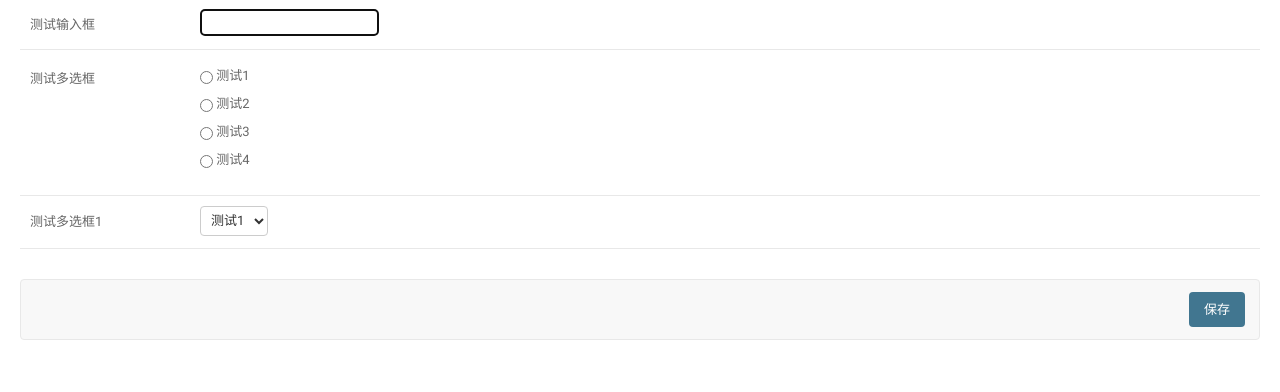
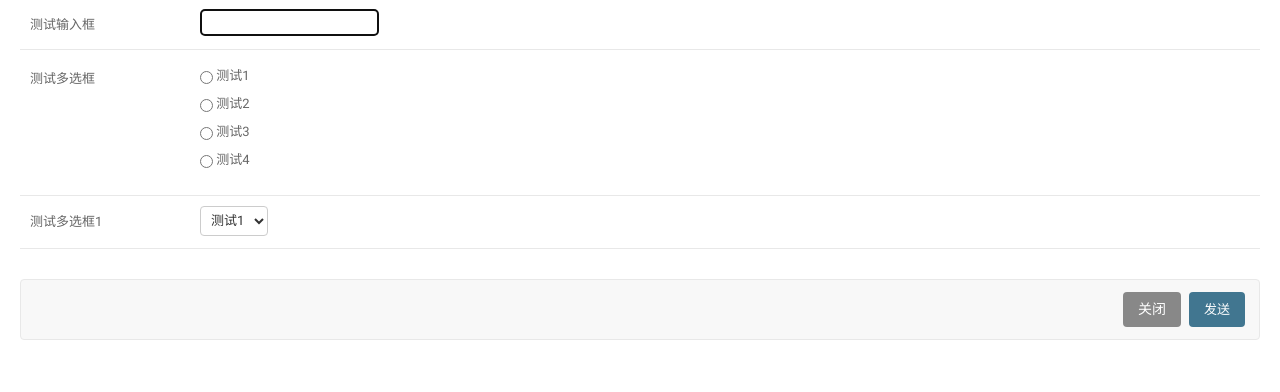
Before and after one commit to yinzhuoqun/django2, a Django app: page /blog/add_info in a window 1280 px wide. Shown: the part 70-462 px from the top of the page. Run offline with Django 3.2, Linux system fonts and the light colour scheme; some libraries are stand-ins or nearby versions.

Commit message:
更新：列表增加按钮表单优化

```diff
--- a/apps/blog/admin.py
+++ b/apps/blog/admin.py
@@ -49,7 +49,7 @@ class TagAdmin(admin.ModelAdmin):
 
 
 class ArticleAdmin(admin.ModelAdmin):
-    change_list_template = "friend_url_add_at_article.html"
+    change_list_template = "friend_url_add_at_article.html"  # 当前的模板名称
 
     form = ArticleAdminForm  # 指定了表单，就不要再用 formfield_overrides 了
 
--- a/apps/blog/forms.py
+++ b/apps/blog/forms.py
@@ -31,8 +31,13 @@ class AddInfoForm(forms.Form):
         ("4", "测试4"),
     )
 
-    test_input = forms.CharField(label="测试输入框", help_text="测试输入框")
+    test_input = forms.CharField(label="测试输入框", help_text="测试输入框", required=False)
     test_select = forms.CharField(label="测试下拉框", help_text="测试多选框", initial="in",
                                   widget=forms.RadioSelect(choices=select_choice, attrs={'class': 'form-control'}))
     test_select1 = forms.CharField(label="测试下拉框1", help_text="测试多选框1",
                                    widget=forms.Select(choices=select_choice, attrs={'class': 'form-control'}))
+
+    def clean_test_input(self):
+        test_input = self.cleaned_data.get("test_input").strip()
+        if not test_input:
+            raise forms.ValidationError("请输入内容")
--- a/apps/blog/templates/add_info.html
+++ b/apps/blog/templates/add_info.html
@@ -36,6 +36,7 @@
                             <div>
                                 <label for="{{ form.test_input.id_for_label }}">{{ form.test_input.help_text }}</label>
                                 {{ form.test_input }}
+                                <small class="">{{ form.test_input.errors }}</small>
                             </div>
                         </div>
 
@@ -43,6 +44,7 @@
                             <div>
                                 <label for="{{ form.test_select.id_for_label }}">{{ form.test_select.help_text }}</label>
                                 {{ form.test_select }}
+                                <small class="">{{ form.test_select.errors }}</small>
                             </div>
                         </div>
 
@@ -50,13 +52,16 @@
                             <div>
                                 <label for="{{ form.test_select1.id_for_label }}">{{ form.test_select1.help_text }}</label>
                                 {{ form.test_select1 }}
+                                <small class="">{{ form.test_select1.errors }}</small>
                             </div>
                         </div>
 
                     </fieldset>
 
                     <div class="submit-row">
-                        <input type="submit" value="保存" class="default" name="_save">
+                        <a href="javascript:window.opener=null;window.open('','_self');window.close();"
+                           class="closelink">关闭</a>
+                        <input type="submit" value="发送" class="default" name="_save">
                     </div>
                     <script type="text/javascript"
                             id="django-admin-form-add-constants"
--- a/apps/blog/views.py
+++ b/apps/blog/views.py
@@ -1,5 +1,5 @@
 from django.shortcuts import render
-from django.http import HttpResponse, JsonResponse
+from django.http import HttpResponse, JsonResponse, HttpResponseRedirect
 from django.middleware.csrf import get_token
 from django.views.decorators.csrf import csrf_exempt
 
@@ -45,8 +45,12 @@ def test_add_article(request):
 
 
 def add_info(request):
+    pre_page_url = request.GET.get("page", "/")
     if request.method == "POST" and request.POST:
         print(request.POST)
+        form = AddInfoForm(request.POST)
+        if form.is_valid():
+            return HttpResponseRedirect(pre_page_url)
     else:
         form = AddInfoForm
     return render(request, "add_info.html", locals())
--- a/django2/settings.py
+++ b/django2/settings.py
@@ -29,8 +29,9 @@ sys.path.insert(0, os.path.join(BASE_DIR, "apps_extra"))
 SECRET_KEY = '(!*9a@##(h3ci(yh4b+cqrg!q1pqfb8uo7&)e(^5^rh9y7dj2m'
 
 # SECURITY WARNING: don't run with debug turned on in production!
+DEBUG = False
 DEBUG = True
-# DEBUG = False
+
 
 ALLOWED_HOSTS = ["*"]
 
```
Also changed, not shown: apps/blog/templates/friend_url_add_at_article.html (+4 -7 lines), db.sqlite3.
